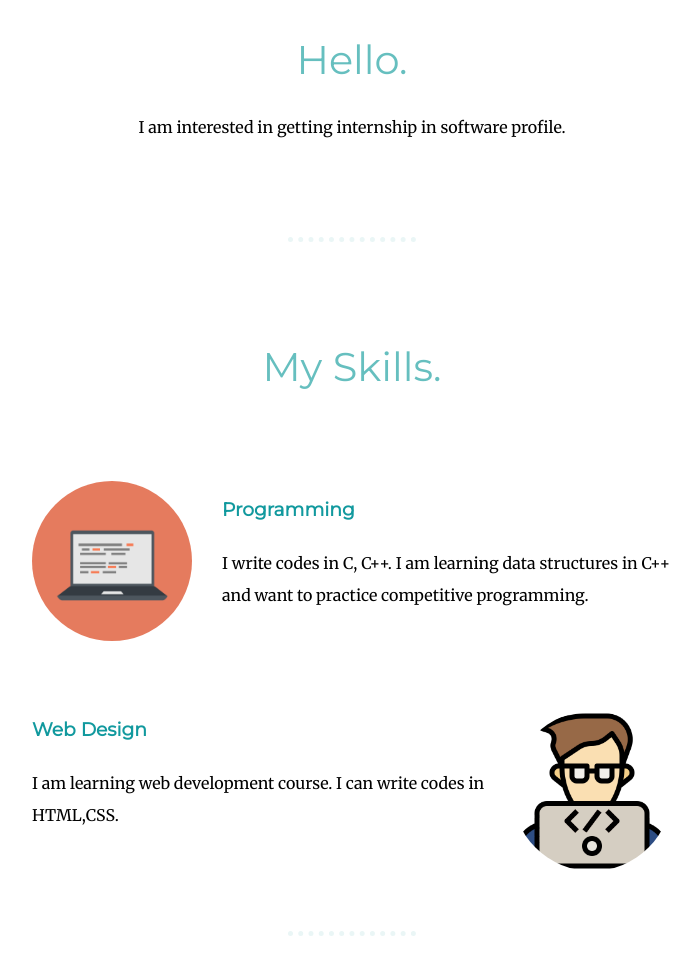
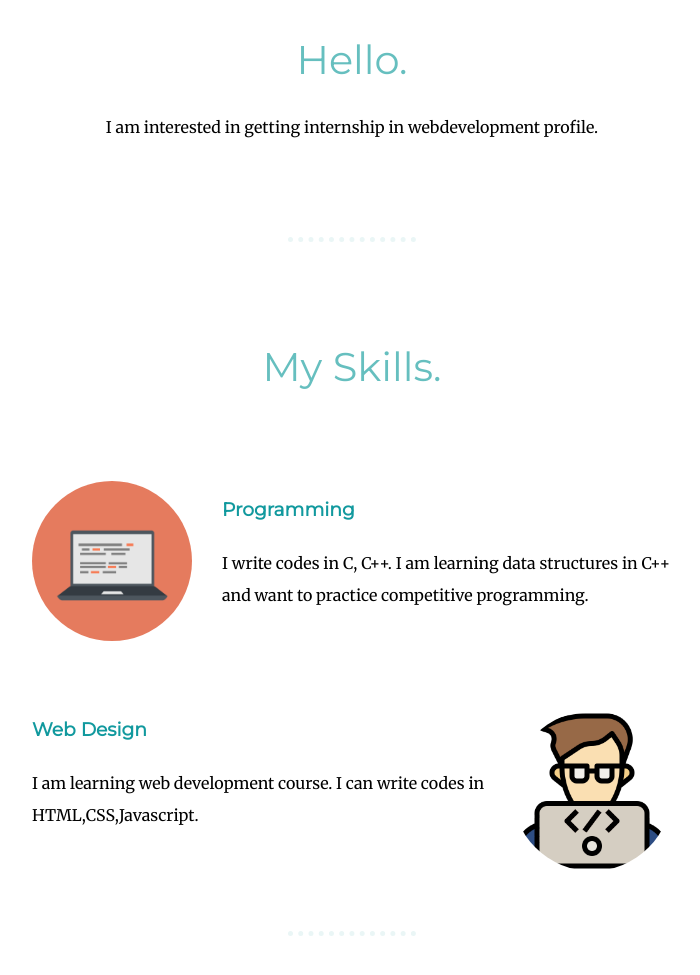
Before and after one commit to Umesh5c/personal-site, a plain HTML site: page index.html in a window 1280 px wide. Shown: the part 1061-2036 px from the top of the page, without its empty margins (288-988 px from the left). Drawn offline with Linux system fonts and the light colour scheme.

Commit message:
Update index.html

```diff
--- a/index.html
+++ b/index.html
@@ -22,7 +22,7 @@
       <div class="profile">
         <img class="model"src="model.png" alt="">
         <h2>Hello.</h2>
-        <p>I am interested in getting internship in software profile.</p>
+        <p>I am interested in getting internship in webdevelopment profile.</p>
       </div>
       <hr>
       <div class="skills">
@@ -35,7 +35,7 @@
         <div class="skill-row">
           <img class="coding" src="coding.png" alt="">
           <h3>Web Design</h3>
-          <p >I am learning web development course. I can write codes in HTML,CSS.</p>
+          <p >I am learning web development course. I can write codes in HTML,CSS,Javascript.</p>
         </div>
       </div>
       <hr>
```
